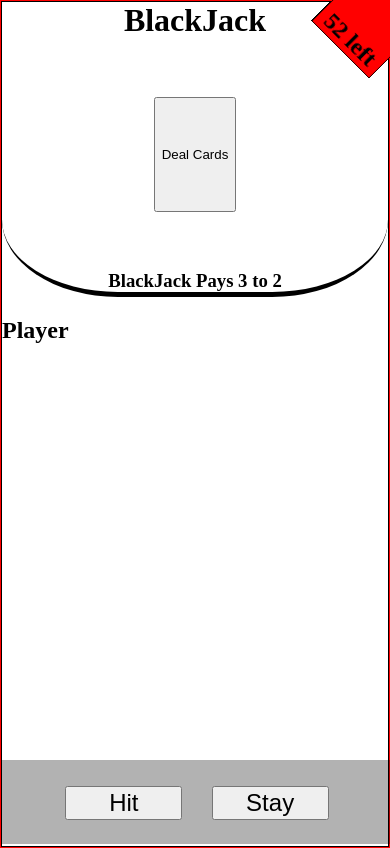
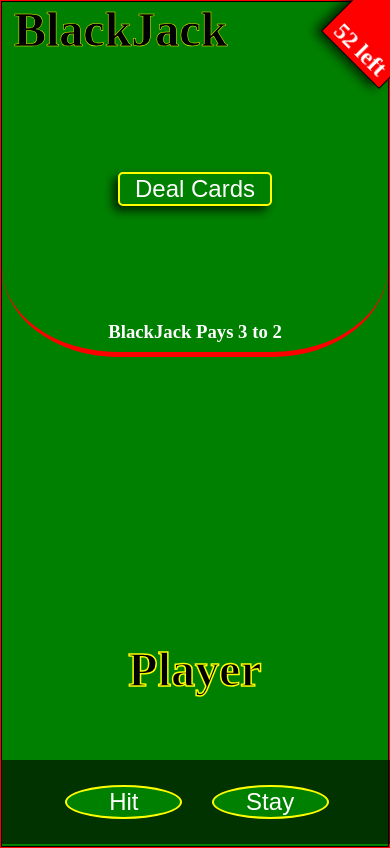
Before and after one commit to dals1791/Blackjack, a plain HTML site: page index.html in a window 390 px wide. Drawn offline with nearby package versions, Linux system fonts and the light colour scheme.

Commit message:
added mobile styling

```diff
--- a/style.css
+++ b/style.css
@@ -8,20 +8,31 @@ body {
     height: 100vh;
     border: 1px solid black;
     overflow: hidden;
+    background-color: green;
 }
-header, header h1{
+header{
   margin: 0;
-  text-align: center;
+  text-align: left;
+}
+header h1{
+  margin: 0;
+  padding-left: .25em;
+  color: black;
+  font-size: 48px;
+  -webkit-text-stroke: .5px yellow;
+	-webkit-text-fill-color: black;
 }
 .cardDeckContainer{
   position: fixed;
-  right: -20px;
-  top: -20px;
+  right: -30px;
+  top: -10px;
   background: red;
+  color: white;
   width: 5em;
   height:5em;
-  border: 1px solid;
+  border: 1px solid black;
   transform: rotate(45deg);
+  box-shadow: -5px 5px 10px rgba(0,0,0,.7);
 }
 .cardDeck{
     display: flex;
@@ -32,23 +43,24 @@ header, header h1{
     height: 100%;
     font-weight: bold;
     font-size: 24px;
+
 }
 .dealerContainer{
-  height: 30vh;
+  height: 35vh;
   border: none;
   border-bottom: 5px solid;
   border-radius: 0 0 30% 30%;
+  border-color: red;
   display: flex;
   flex-direction: column;
   align-items: center;
   justify-content: space-between;
 }
 .dealerContainer h3{
-
+  color: white;
   width: fit-content;
   margin: 0;
-  /* bottom: 7vh; */
-  /* left: 40%; */
+  margin-bottom: .5em;
 }
 .dealerCards{
   display: flex;
@@ -57,8 +69,9 @@ header, header h1{
   width: 100%;
   height: 100%;
   border-radius: 0 0 50% 50%;
+
 }
-.hidden{
+.card.hidden{
     background-color: red;
     color: red;
 }
@@ -68,32 +81,56 @@ header, header h1{
   justify-content: space-around;
   height: 6.5em;
   width: 5em;
+  background-color: white;
   border: 3px solid black;
+  box-shadow: -5px 5px 10px rgba(0,0,0,.7);
   border-radius: 5px;
   margin: 5px 5px 2.5px 5px;
   font-size: 14px;
   font-weight: bold;
   text-align: center;
-
 }
-.playerButtons {
-  display: flex;
-  justify-content: space-around;
-  margin-top: 2px;
-}
-/* section {
-  border: 1px solid;
-  padding: 10px;
-  margin: 5px;
-} */
 .dealButton {
-  height: 50%;
+  height: fit-content;
+  width: 40%;
   align-self: center;
+  font-size: 24px;
+  border: 2px solid yellow;
+  border-radius: 5px;
+  background-color: green;
+  color: white;
+  box-shadow: -5px 5px 10px rgba(0,0,0,.7);
 }
 button:hover {
   background-color: black;
   color: white;
 }
+.playerContainer{
+  display: flex;
+  flex-direction: column;
+  justify-content: space-between;
+  height: 45vh;
+}
+.playerContainer h2{
+  align-self: center;
+  font-size: 48px;
+  color: black;
+  -webkit-text-stroke: 1.5px yellow;
+	-webkit-text-fill-color: black;
+}
+.playerCards{
+  display: flex;
+  align-items: center;
+  justify-content: center;
+  height: 80%;
+}
+/* .anti{
+  align-self: flex-end;
+  border: 1px solid;
+  width: 5em;
+  margin: 0 auto;
+  height: 6.5em;
+} */
 footer{
   display: flex;
   justify-content: center;
@@ -101,7 +138,7 @@ footer{
   width: 100vw;
   height: 10vh;
   bottom: 0;
-  background-color: rgba(0,0,0,.3)
+  background-color: rgba(0,0,0,.6)
 }
 .playerButtons{
   display: flex;
@@ -112,7 +149,10 @@ footer{
 .playerButtons button{
   font-size: 24px;
   width: 40%;
-
+  border-radius: 100%;
+  border: 2px solid yellow;
+  background-color: green;
+  color: white;
 }
 .resultsContainer{
     display: none;
@@ -121,12 +161,12 @@ footer{
     font-size: 2rem;
     justify-content: space-around;
     align-items: center;
-    position: absolute;
+    position: fixed;
     bottom: 0;
     z-index: 10;
     max-width: 995px;
-    width: 92vw;
-    height: 50vh;
+    width: 100%;
+    height: 30vh;
     background-color: rgba(0,0,0, .9);
 }
 .resultsContainer h4{
@@ -139,7 +179,7 @@ footer{
     height: 50%;
     width: 100%;
     font-size: 1.2rem;
-    border: 1px solid white;
+    /* border: 1px solid white; */
     align-items: center;
     text-align: center;
 }
```
Also changed, not shown: index.html (+1 -0 lines).
